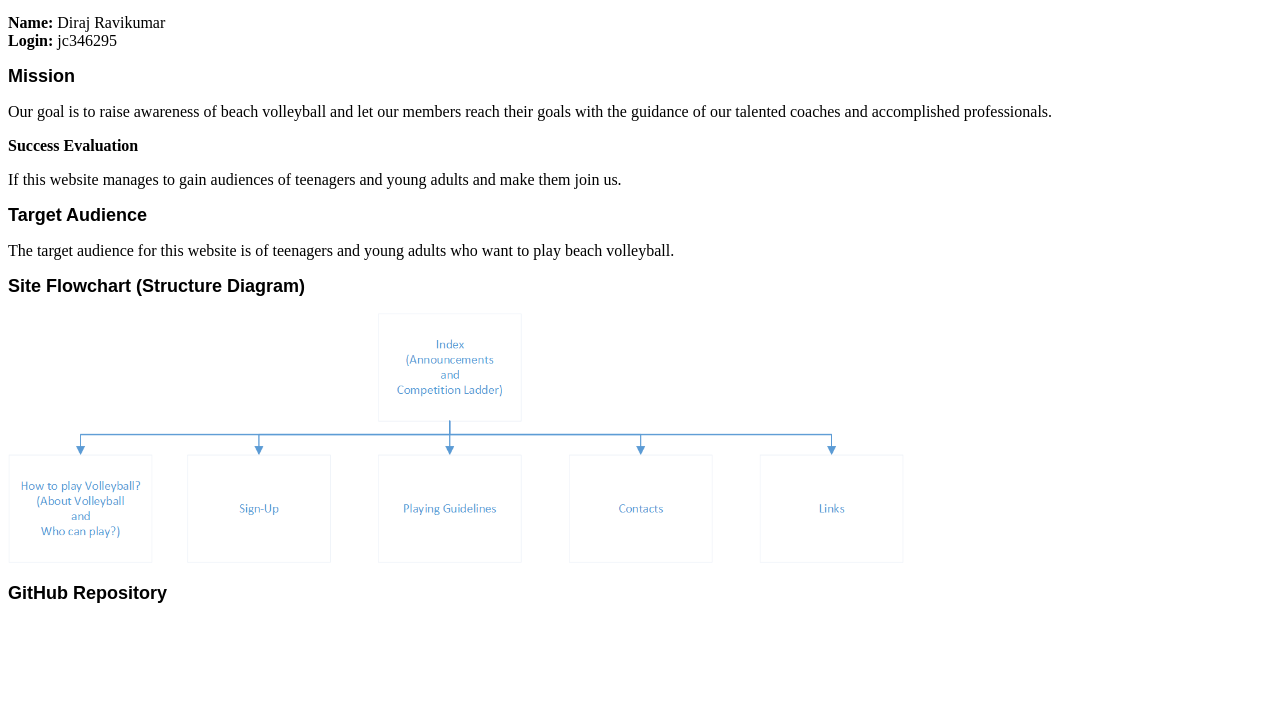
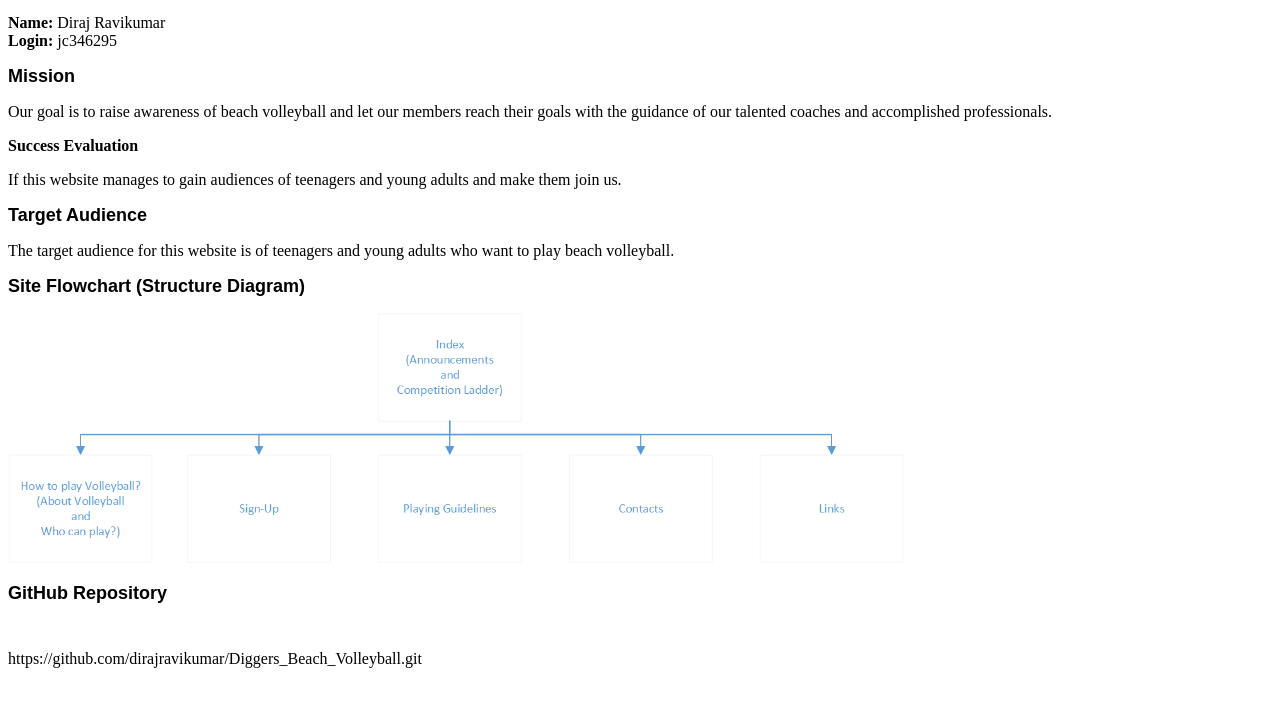
Before and after one commit to dirajravikumar/Diggers_Beach_Volleyball, a plain HTML site: page plan.html in a window 1280 px wide. Shown: the part 82-788 px from the top of the page. Drawn offline with Linux system fonts and the light colour scheme.

Commit message:
Version 1.5
#NEW

~Now with GitHub repository!

```diff
--- a/plan.html
+++ b/plan.html
@@ -22,6 +22,6 @@
 <p class="p2"><img src="Images/flowchart.png" width="896" height="250" ></p>
 <h2 style="margin: 0.0px 0.0px 9.0px 0.0px; line-height: 21.0px; font: 18.0px Arial; color: #000000; -webkit-text-stroke: #000000"><span class="s1"><b>GitHub Repository</b></span></h2>
 <p style="margin: 0.0px 0.0px 9.0px 0.0px; line-height: 21.0px; font: 18.0px Arial; color: #000000; -webkit-text-stroke: #000000">&nbsp;</p>
-<p class="p4"><span class="s1"></span><br></p>
+<p> https://github.com/dirajravikumar/Diggers_Beach_Volleyball.git </p>
 </body>
 </html>
```
